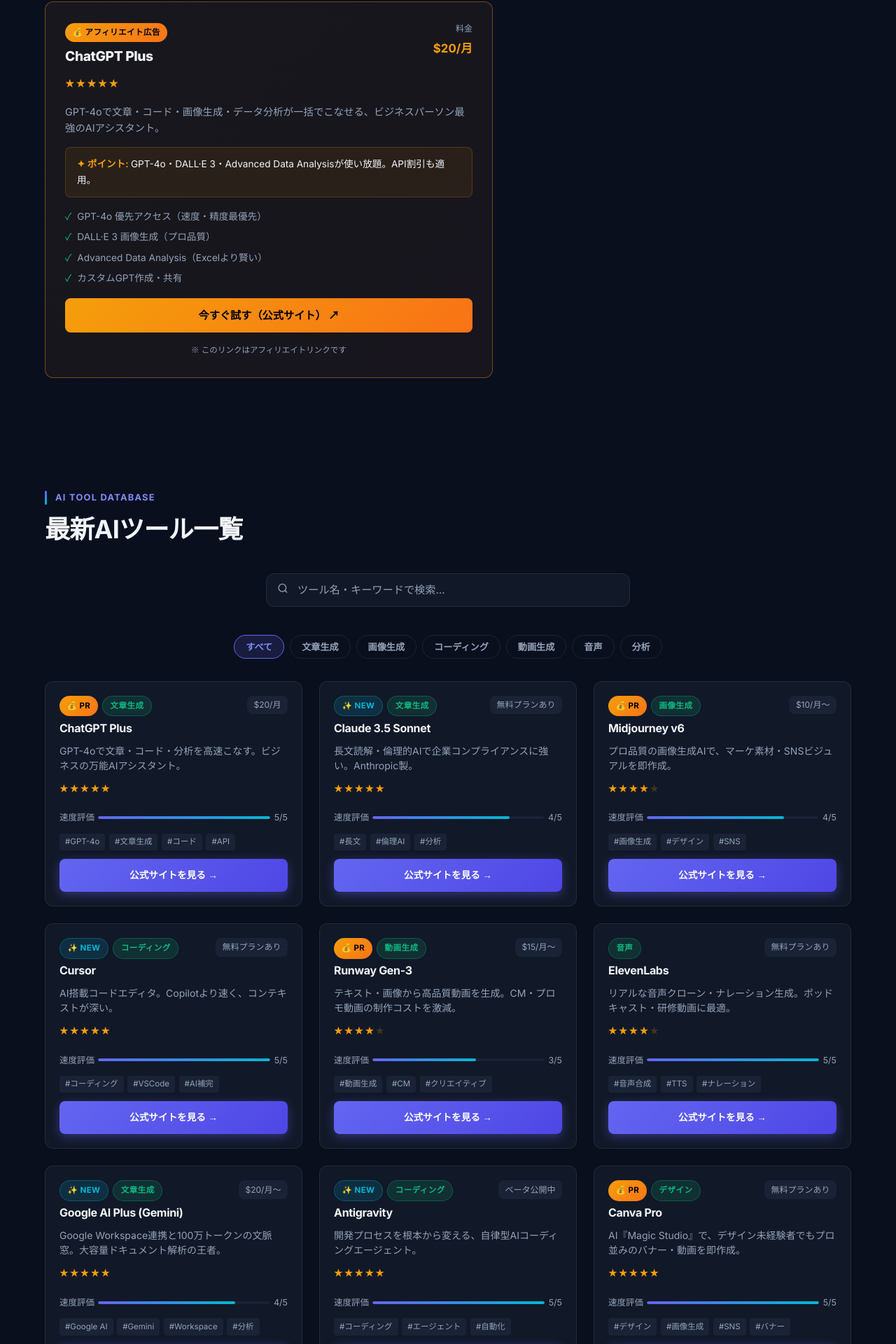
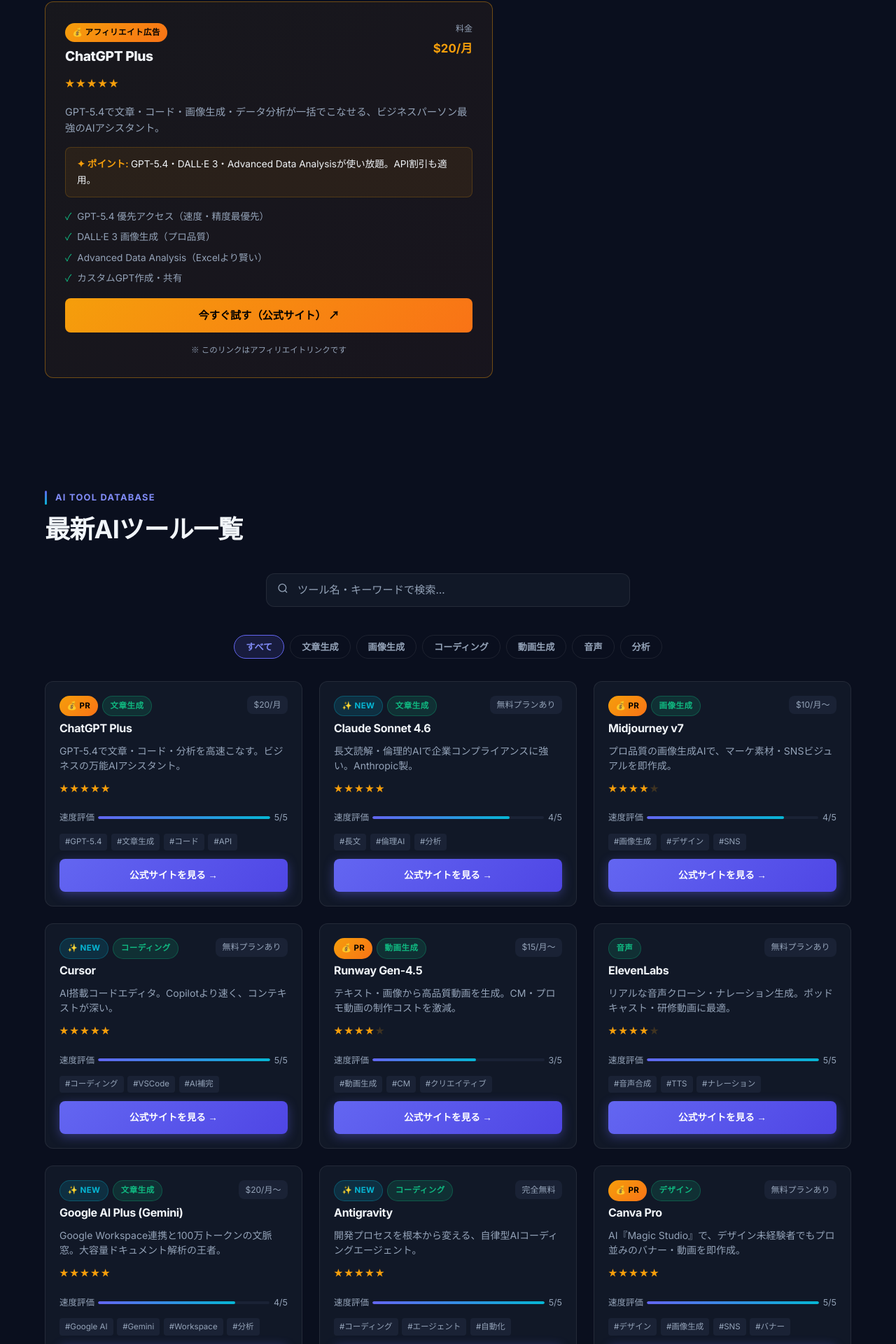
Before and after one commit to ainavigator907/ainaviz, a Next.js app: page / in a window 1280 px wide. Shown: the part 969-2889 px from the top of the page at 70% size. Built offline with nearby package versions, Linux system fonts and the light colour scheme; no server answers.

Commit message:
chore: update URLs and AI model versions for 2026-03

```diff
--- a/content/guides/chatgpt-business-prompts.mdx
+++ b/content/guides/chatgpt-business-prompts.mdx
@@ -68,10 +68,10 @@
 
 <AffiliateCard
   name="ChatGPT Plus"
-  tagline="GPT-4oで上記プロンプトをフル活用。無料版より圧倒的に精度が高い。"
+  tagline="GPT-5.4で上記プロンプトをフル活用。無料版より圧倒的に精度が高い。"
   highlight="Advanced Data Analysisで表・グラフの自動生成も可能。"
   price="$20/月"
   rating={5}
   affiliateUrl="https://openai.com/chatgpt"
-  features={["GPT-4o優先アクセス", "DALL·E 3画像生成", "高速レスポンス", "API割引"]}
+  features={["GPT-5.4優先アクセス", "DALL·E 3画像生成", "高速レスポンス", "API割引"]}
 />
--- a/content/guides/cursor-setup-guide.mdx
+++ b/content/guides/cursor-setup-guide.mdx
@@ -10,7 +10,7 @@
 
 ## Cursorとは？
 
-[Cursor](https://cursor.sh) は VSCode をベースにした **AIファーストのコードエディタ**です。
+[Cursor](https://cursor.com) は VSCode をベースにした **AIファーストのコードエディタ**です。
 GitHub Copilot と比較して、**コンテキスト理解の深さ**と**チャットでのコード編集**が圧倒的に優れています。
 
 ---
@@ -19,7 +19,7 @@
 
 ### 1. ダウンロード
 
-公式サイト（[cursor.sh](https://cursor.sh)）から OS 対応版をダウンロード。
+公式サイト（[cursor.com](https://cursor.com)）から OS 対応版をダウンロード。
 
 ### 2. VSCode の設定・拡張機能を引き継ぐ
 
--- a/content/guides/whisper-meeting-minutes.mdx
+++ b/content/guides/whisper-meeting-minutes.mdx
@@ -46,7 +46,7 @@
 ## ステップ2：AIによる「文脈を理解した要約」（プロンプト設計）
 
 文字起こしで得られたテキストには「あー」「えーと」などのケバや無駄な雑談が含まれており、そのままでは議事録になりません。
-ここでは、海外のプロンプトエンジニアリングの基本である**「制約条件の明確化」と「出力フォーマット（Few-shot）」**を用いた、強力な要約プロンプトを使用します。これには**Claude 3.5 Sonnet** または **ChatGPT (GPT-4o)** を使用してください。
+ここでは、海外のプロンプトエンジニアリングの基本である**「制約条件の明確化」と「出力フォーマット（Few-shot）」**を用いた、強力な要約プロンプトを使用します。これには**Claude Sonnet 4.6** または **ChatGPT (GPT-5.4)** を使用してください。
 
 ### 実践用：議事録生成プロンプト
 
@@ -96,7 +96,7 @@
 ### 自動化ワークフローの全容
 1. スマホやPCの録音データを、特定の**Googleドライブのフォルダ**にドロップする。
 2. **GAS**がファイル追加を検知し、GroqやOpenAIのWhisper APIへ即座に送信。
-3. 文字起こし完了後、そのまま**GPT-4o API**にプロンプトを添えて送信し、要約を生成。
+3. 文字起こし完了後、そのまま**GPT-5.4 API**にプロンプトを添えて送信し、要約を生成。
 4. 完成した議事録を**Googleドキュメント**として保存し、**Slack / Teams** 等のチャットに自動投稿する。
 
 一見難しそうに見えますが、現在では `Cursor` などのAI搭載エディタを使えば、「Googleドライブの音声をWhisperで文字起こしし、要約してSlackに通知するGASを書いて」と指示するだけで、動くコードが数分で完成します。
--- a/src/app/guides/page.tsx
+++ b/src/app/guides/page.tsx
@@ -37,7 +37,7 @@
   {
     slug: "midjourney-prompt-tips",
     frontmatter: {
-      title: "Midjourney v6で商用OKの画像を作るプロンプト術",
+      title: "Midjourney v7で商用OKの画像を作るプロンプト術",
       excerpt: "ブランドガイドラインに沿ったビジュアル素材をAIで量産する方法を図解で説明。",
       date: "2026-03-10",
       category: "guide" as const,
--- a/src/app/page.tsx
+++ b/src/app/page.tsx
@@ -14,7 +14,7 @@
   {
     id: "chatgpt",
     name: "ChatGPT Plus",
-    tagline: "GPT-4oで文章・コード・分析を高速こなす。ビジネスの万能AIアシスタント。",
+    tagline: "GPT-5.4で文章・コード・分析を高速こなす。ビジネスの万能AIアシスタント。",
     category: "文章生成",
     pricingLabel: "$20/月",
     speedScore: 5,
@@ -22,11 +22,11 @@
     isAffiliate: true,
     isNew: false,
     affiliateUrl: "https://openai.com/chatgpt",
-    tags: ["GPT-4o", "文章生成", "コード", "API"],
+    tags: ["GPT-5.4", "文章生成", "コード", "API"],
   },
   {
     id: "claude",
-    name: "Claude 3.5 Sonnet",
+    name: "Claude Sonnet 4.6",
     tagline: "長文読解・倫理的AIで企業コンプライアンスに強い。Anthropic製。",
     category: "文章生成",
     pricingLabel: "無料プランあり",
@@ -39,7 +39,7 @@
   },
   {
     id: "midjourney",
-    name: "Midjourney v6",
+    name: "Midjourney v7",
     tagline: "プロ品質の画像生成AIで、マーケ素材・SNSビジュアルを即作成。",
     category: "画像生成",
     pricingLabel: "$10/月〜",
@@ -60,12 +60,12 @@
     rating: 5,
     isAffiliate: false,
     isNew: true,
-    affiliateUrl: "https://cursor.sh",
+    affiliateUrl: "https://cursor.com",
     tags: ["コーディング", "VSCode", "AI補完"],
   },
   {
     id: "runway",
-    name: "Runway Gen-3",
+    name: "Runway Gen-4.5",
     tagline: "テキスト・画像から高品質動画を生成。CM・プロモ動画の制作コストを激減。",
     category: "動画生成",
     pricingLabel: "$15/月〜",
@@ -107,12 +107,12 @@
     name: "Antigravity",
     tagline: "開発プロセスを根本から変える、自律型AIコーディングエージェント。",
     category: "コーディング",
-    pricingLabel: "ベータ公開中",
+    pricingLabel: "完全無料",
     speedScore: 5,
     rating: 5,
     isAffiliate: false,
     isNew: true,
-    affiliateUrl: "https://antigravity.dev",
+    affiliateUrl: "https://antigravity.google",
     tags: ["コーディング", "エージェント", "自動化"],
   },
   {
@@ -149,7 +149,7 @@
   },
   {
     slug: "claude-nda-review",
-    title: "Claude 3.5 Sonnetで長文の契約書・NDAを爆速チェック",
+    title: "Claude Sonnet 4.6で長文の契約書・NDAを爆速チェック",
     excerpt: "総務・法務の強い味方。長文読解に優れたClaudeを使って、契約書のリスク確認を半自動化する活用法。",
     date: "2026-03-24",
     category: "guide",
@@ -194,13 +194,13 @@
             <div style={{ maxWidth: "640px" }}>
               <AffiliateCard
                 name="ChatGPT Plus"
-                tagline="GPT-4oで文章・コード・画像生成・データ分析が一括でこなせる、ビジネスパーソン最強のAIアシスタント。"
-                highlight="GPT-4o・DALL·E 3・Advanced Data Analysisが使い放題。API割引も適用。"
+                tagline="GPT-5.4で文章・コード・画像生成・データ分析が一括でこなせる、ビジネスパーソン最強のAIアシスタント。"
+                highlight="GPT-5.4・DALL·E 3・Advanced Data Analysisが使い放題。API割引も適用。"
                 price="$20/月"
                 rating={5}
                 affiliateUrl="https://openai.com/chatgpt"
                 features={[
-                  "GPT-4o 優先アクセス（速度・精度最優先）",
+                  "GPT-5.4 優先アクセス（速度・精度最優先）",
                   "DALL·E 3 画像生成（プロ品質）",
                   "Advanced Data Analysis（Excelより賢い）",
                   "カスタムGPT作成・共有",
```
Also changed, not shown: content/guides/claude-nda-review.mdx (+5 -5 lines), src/app/tools/page.tsx (+8 -8 lines), src/components/AffiliateCard.tsx (+2 -2 lines).
